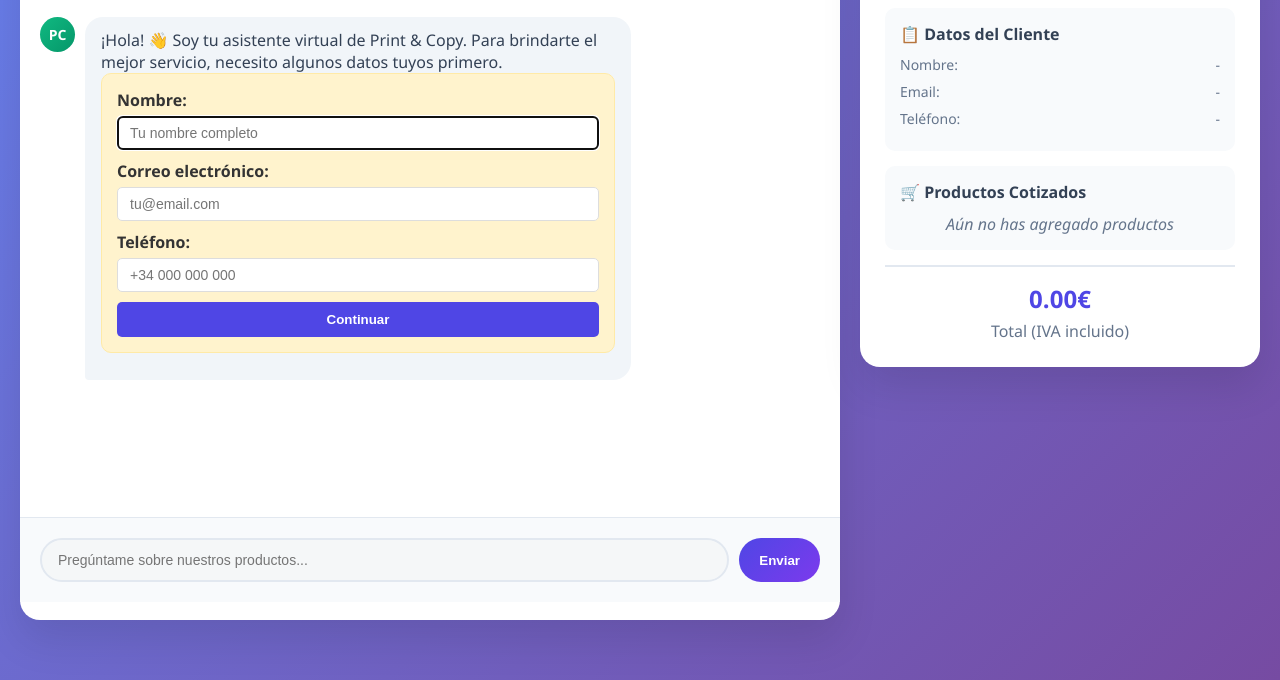
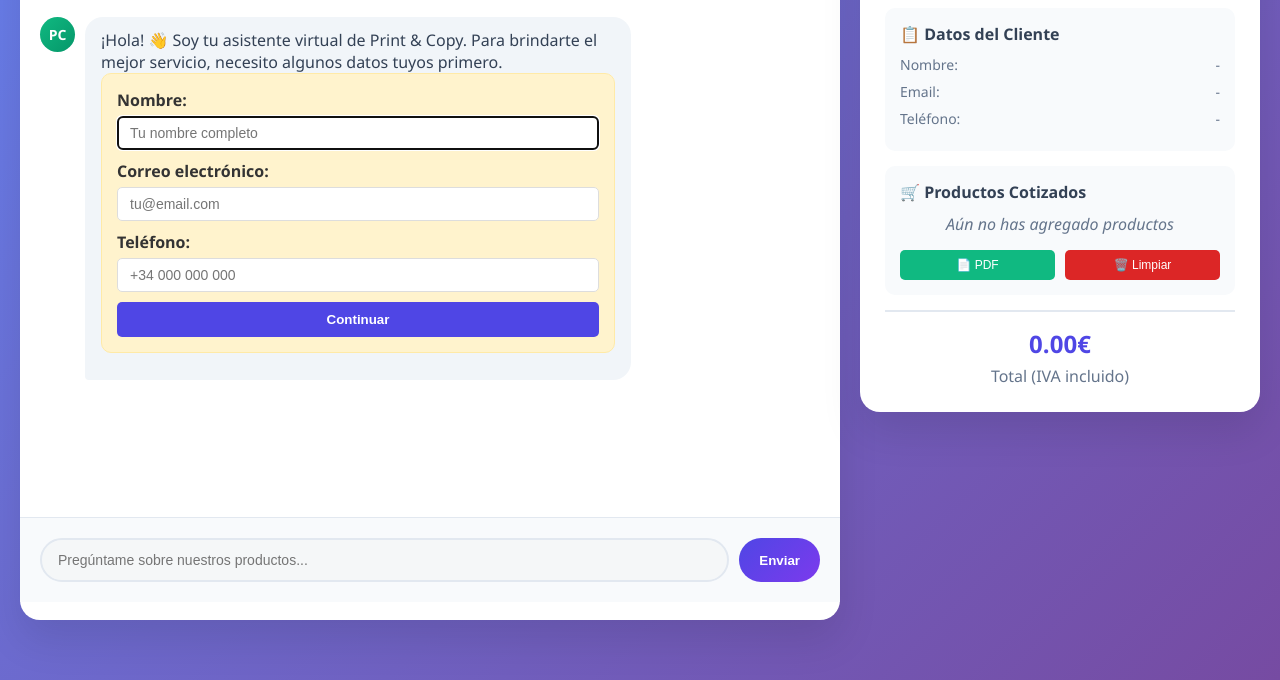
Before and after one commit to deepmindneural/blank-app, a website: page index.html in a window 1280 px wide. Shown: the part 120-800 px from the top of the page. Drawn offline with Linux system fonts and the light colour scheme.

Commit message:
Update index.html

```diff
--- a/index.html
+++ b/index.html
@@ -84,6 +84,10 @@
                         Aún no has agregado productos
                     </p>
                 </div>
+                <div style="display: flex; gap: 10px; margin-top: 15px;">
+                    <button onclick="generateQuotePDF()" style="flex: 1; background: #10b981; color: white; border: none; padding: 8px 12px; border-radius: 5px; cursor: pointer; font-size: 12px;">📄 PDF</button>
+                    <button onclick="clearCurrentQuote()" style="flex: 1; background: #dc2626; color: white; border: none; padding: 8px 12px; border-radius: 5px; cursor: pointer; font-size: 12px;">🗑️ Limpiar</button>
+                </div>
             </div>
 
             <div class="total">
```
